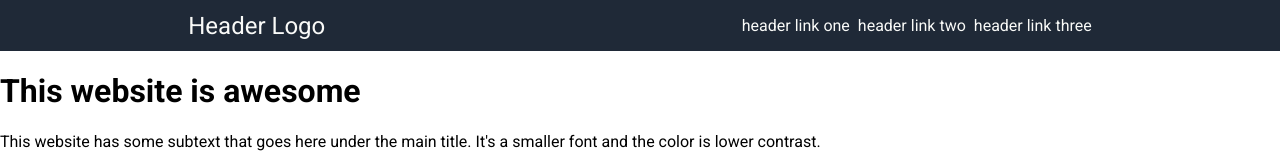
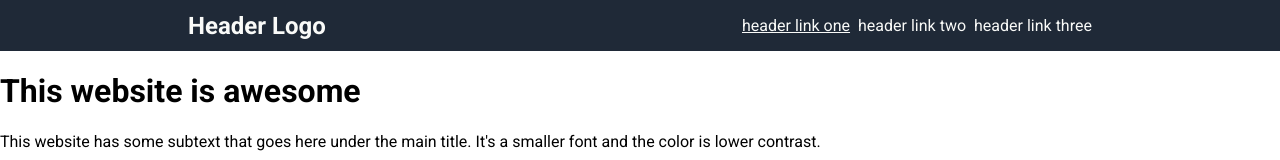
Before and after one commit to gkmiles1991/odin-landing-page, a plain HTML site: page index.html in a window 1280 px wide. In both pictures the pointer is over the link "header link one". Shown: the top 160 px of the page. Drawn offline with Linux system fonts and the light colour scheme.

Commit message:
Edit style.css header

```diff
--- a/style.css
+++ b/style.css
@@ -35,6 +35,7 @@ body {
     align-items: center;
     font-size: 24px;
     color: #F9FAF8;
+    font-weight: bold;
 }
 
 .header ul {
@@ -54,4 +55,6 @@ a {
     text-decoration: none;
 }
 
-a:link
+a:hover {
+    text-decoration: underline;
+}
```
